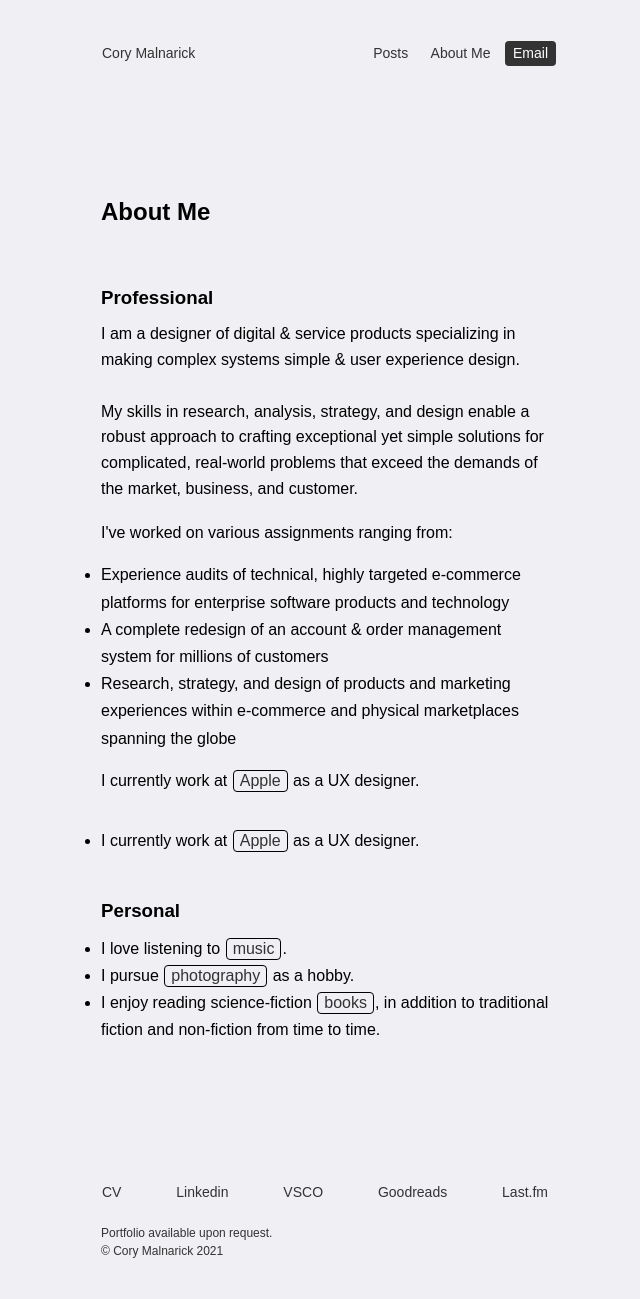
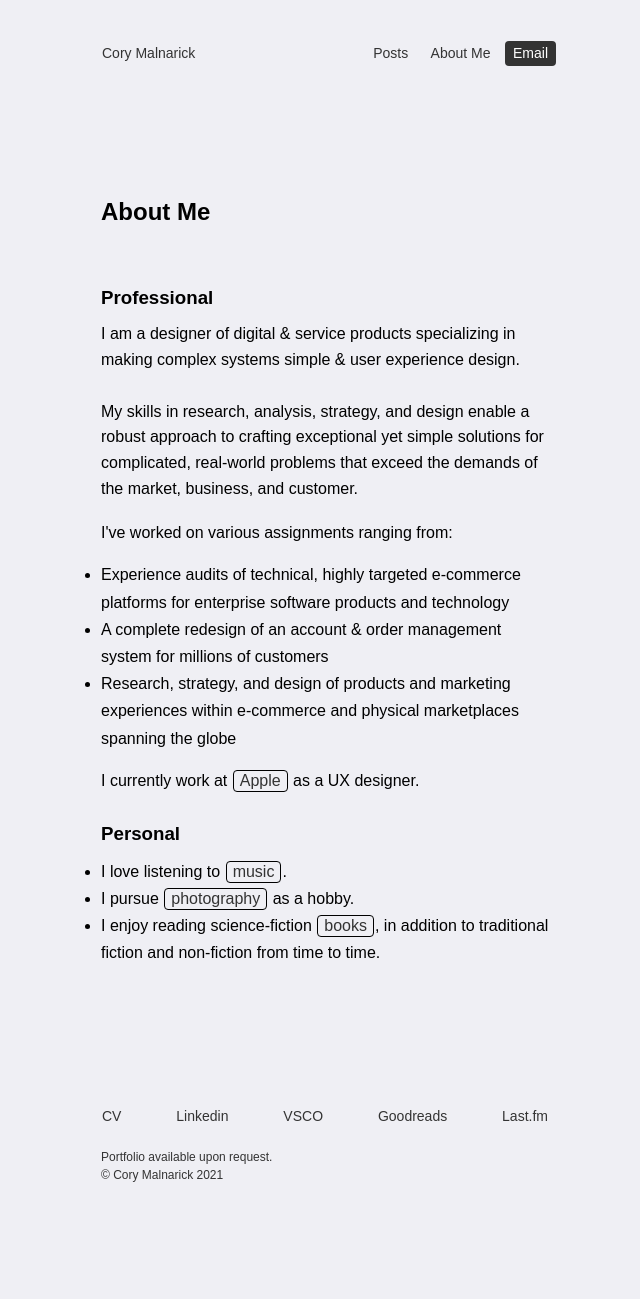
Before and after one commit to foundmonster/foundmonster.github.io, a Jekyll site: the page built from about.html, in a window 1280 px wide. Shown: the whole page, without its empty margins (315-955 px from the left). Built offline with Jekyll 4.4.1, drawn with Linux system fonts in a browser that asks for light colours; some web fonts are replaced; a script that is not in the unit is left out; after the commit the page ends 1223 px from its top, so only the background shows below that.

Commit message:
remove bullet test

```diff
--- a/about.html
+++ b/about.html
@@ -20,9 +20,6 @@ My skills in research, analysis, strategy, and design enable a robust approach t
 </ul>
 <p class="home">I currently work at <span><a class="button-link" href="https://apple.com">Apple</a></span> as a UX designer.</p>
 <br>
-<ul style="padding-left: 0px">
-<li class="current-job"><p class="home">I currently work at <span><a class="button-link" href="https://apple.com">Apple</a></span> as a UX designer.</p> </li></ul>
-<br>
 <h3 class="headline"><b>Personal</b></h3>
 <ul style="padding-left: 0px; margin-top: 0px;">
 <li>I love listening to <span><a class="button-link" href="http://www.last.fm/user/saeglopur">music</a></span>.</li>
```
